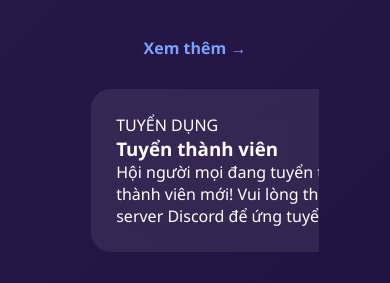
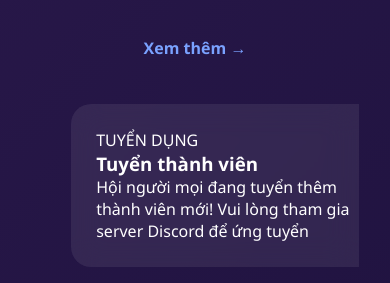
Before and after one commit to Cabaleiroo/hoi-nguoi-moi-web, a plain HTML site: page index.html in a window 390 px wide. Shown: the part 561-844 px from the top of the page. Drawn offline with nearby package versions, Linux system fonts and the light colour scheme.

Commit message:
Fix bug horizontal for mobile the 2nd time

```diff
--- a/css/style.css
+++ b/css/style.css
@@ -713,13 +713,27 @@ footer {
     display: none !important;
   }
   .horizontal-scroll {
-    padding: 25px 20px;
-    margin: -25px -20px;
-    scroll-padding-left: 20px;
+    margin: 0 !important;
+
+    padding: 15px 0px !important;
+
+    gap: 20px !important;
+
+    -webkit-overflow-scrolling: touch;
   }
+
+  .horizontal-scroll::before,
+  .horizontal-scroll::after {
+    content: "";
+    display: block;
+    flex: 0 0 20px;
+    max-width: 20px;
+    visibility: hidden;
+  }
+
   .events-wrapper,
   .announcements-wrapper {
-    padding: 0px 20px;
+    padding: 0px !important;
     overflow: hidden;
   }
 }
```
